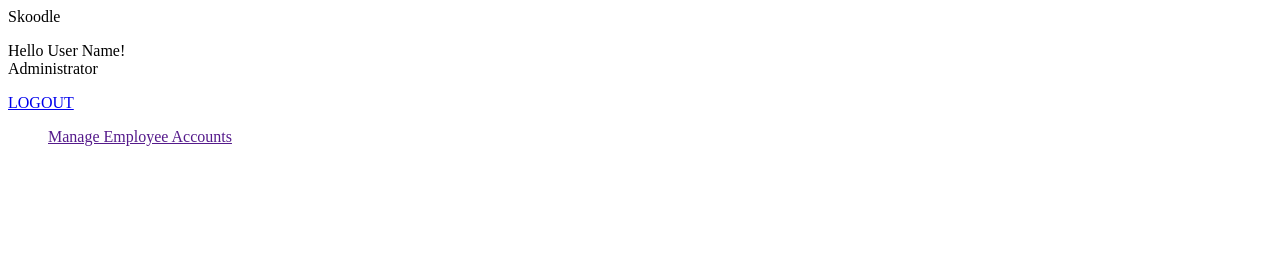
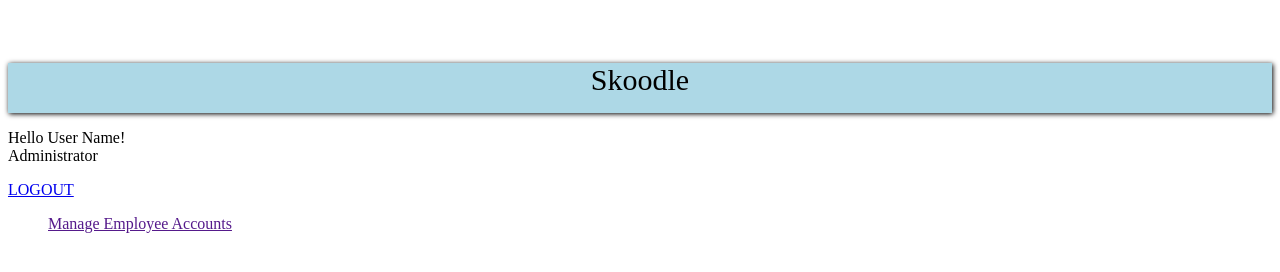
Before and after one commit to DamanB/Skoodle, a plain HTML site: page pages/admin1.html in a window 1280 px wide. Drawn offline with nearby package versions, Linux system fonts and the light colour scheme.

Commit message:
Added main css reference to html files

```diff
--- a/pages/admin1.html
+++ b/pages/admin1.html
@@ -4,6 +4,7 @@
     <meta charset="UTF-8">
     <meta name="viewport" content="width=device-width, initial-scale=1.0">
     <link rel="stylesheet" href="/css/generic.css">
+    <link rel="stylesheet" href="/css/main.css">
     <script src="jquery-3.5.1.min.js"></script>
     <title>Skoodle: Supply Teacher</title>
 </head>
```
Also changed, not shown: pages/fullTeach1.html (+1 -0 lines), pages/generic.html (+1 -0 lines), pages/parent1.html (+1 -0 lines), pages/secretary1.html (+1 -0 lines), pages/supplyTeach1.html (+1 -0 lines).
